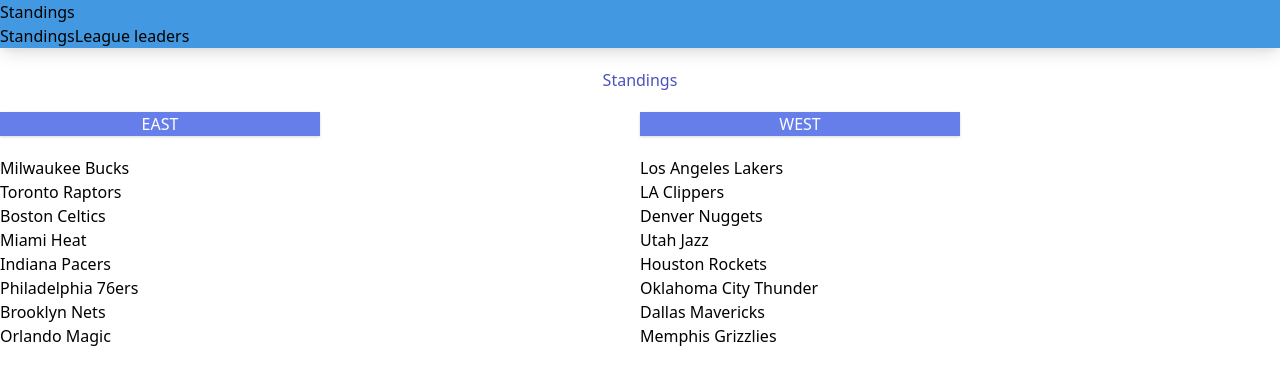
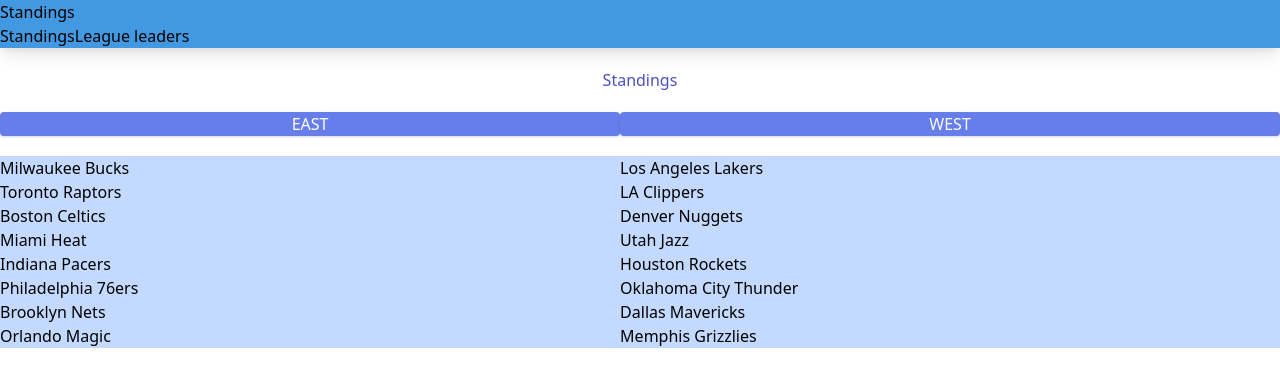
Before and after one commit to dodalovic/nba-stats, a React (Create React App) app: page / in a window 1280 px wide. Shown: the top 386 px of the page. Built offline with nearby package versions, Linux system fonts and the light colour scheme.

Commit message:
Desparate.

```diff
--- /dev/null
+++ b/src/components/Division/Division.css
@@ -0,0 +1,3 @@
+.division {
+  flex-grow: 1;
+}
--- a/src/components/Division/Division.tsx
+++ b/src/components/Division/Division.tsx
@@ -1,4 +1,6 @@
 import React from 'react'
+
+import './Division.css'
 
 type Props = {
   name: string
@@ -28,11 +30,11 @@ const allTeams = new Map<string, Array<string>>()
 
 function Division({ name }: Props) {
   return (
-    <div className="flex-1">
-      <h1 className="shadow uppercase max-w-xs text-center mb-5 bg-indigo-500 text-white">
+    <div className="division">
+      <h1 className="rounded shadow uppercase text-center mb-5 bg-indigo-500 text-white">
         {name}
       </h1>
-      <ul>
+      <ul className="bg-indigo-200">
         {allTeams.get(name)?.map(it => (
           <li>{it}</li>
         ))}
--- a/src/views/Standings/Standings.css
+++ b/src/views/Standings/Standings.css
@@ -1,9 +1,3 @@
 .divisions {
-  display: flex;
-}
-
-.divisions div {
-  align-items: center;
-  width: 33%;
   justify-content: space-between;
 }
--- a/src/views/Standings/Standings.tsx
+++ b/src/views/Standings/Standings.tsx
@@ -14,7 +14,7 @@ function Standings(p: Props) {
     <Layout title="Standings">
       <div>
         <h1 className="text-indigo-700 text-center p-5">Standings</h1>
-        <div className="flex">
+        <div className="divisions flex">
           <Division name="East" />
           <Division name="West" />
         </div>
```
